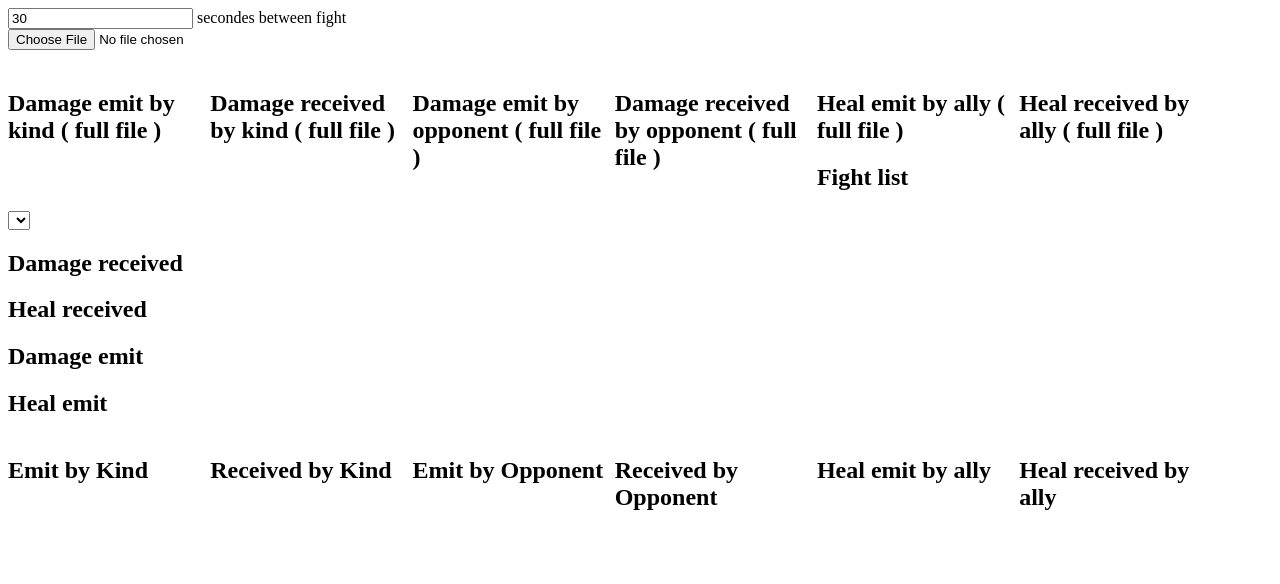
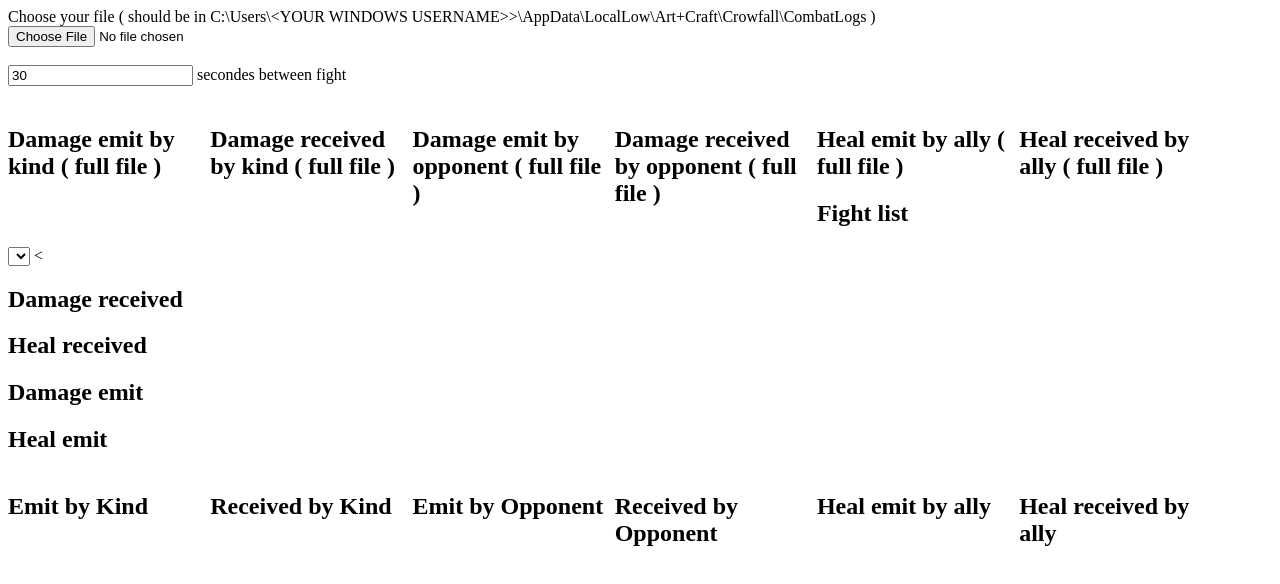
Before and after one commit to Aedius/crowfall_parser, a plain HTML site: page static/index.html in a window 1280 px wide. Drawn offline with nearby package versions, Linux system fonts and the light colour scheme; a script that the page names is missing.

Commit message:
add file location

```diff
--- a/static/index.html
+++ b/static/index.html
@@ -14,10 +14,11 @@
     </style>
 </head>
 <body>
+Choose your file ( should be in C:\Users\&lt;YOUR WINDOWS USERNAME&gt;>\AppData\LocalLow\Art+Craft\Crowfall\CombatLogs )<br/>
+<input type="file" id="file-selector"><br/><br/>
 
 <input type="number" value="30" id="time-between"> secondes between fight <br/>
 
-<input type="file" id="file-selector">
 
 <div id="container">
     <div class="chart_float">
@@ -50,7 +51,7 @@
         <h2>Fight list</h2>
         <select id="fight_list">
         </select>
-    </div>
+<    </div>
 
     <div class="full-time">
         <h2>Damage received</h2>
```
